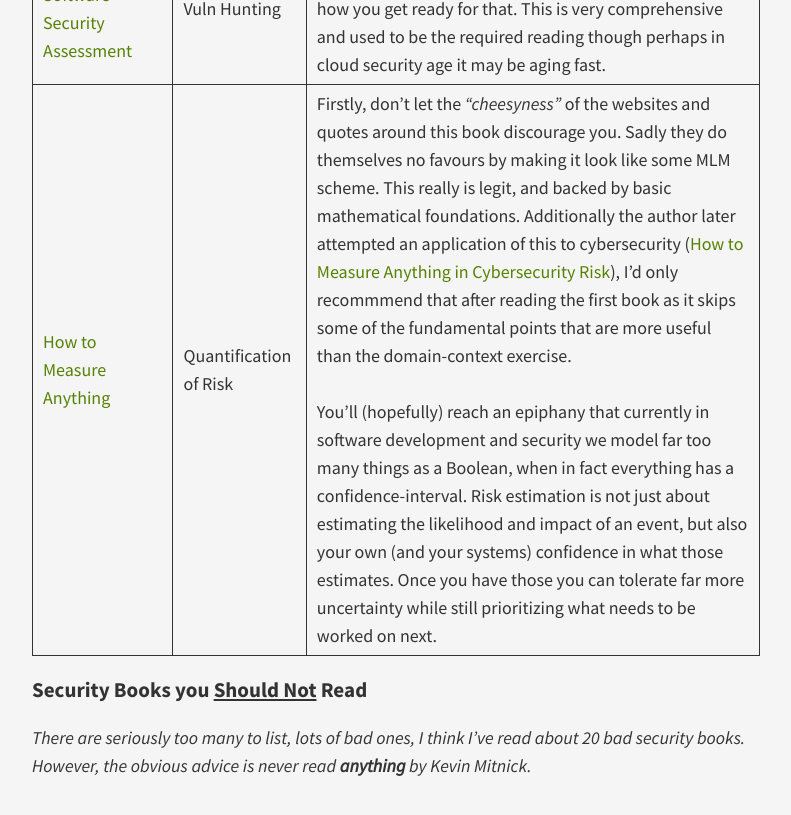
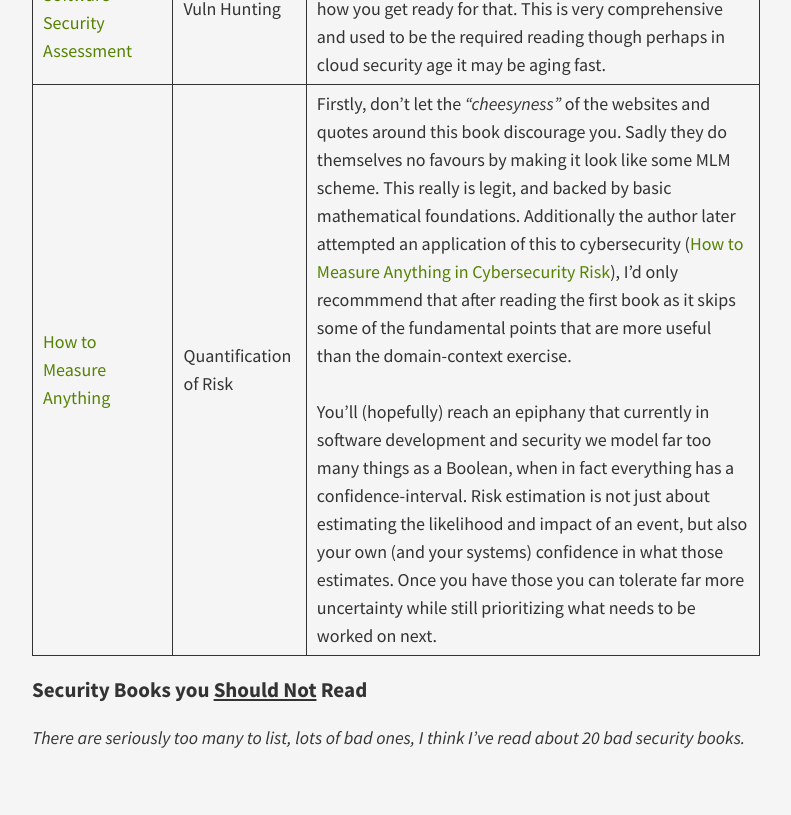
Before and after one commit to joekir/joekir.github.io, a Jekyll site: the page built from security-reading-list/index.md, in a window 1280 px wide and 900 px high, scrolled down 1181 px. Shown: the top 815 px of the window, without its empty margins (244-1035 px from the left). Built offline with Jekyll 4.4.1, drawn with Linux system fonts in a browser that asks for light colours; comment, search, counter and statistics services are not loaded.

Commit message:
Update index.md

```diff
--- a/security-reading-list/index.md
+++ b/security-reading-list/index.md
@@ -18,4 +18,4 @@ _I've had quite a few people that are new to the field of information security a
 
 ### Security Books you <u>Should Not</u> Read
 
-_There are seriously too many to list, lots of bad ones, I think I've read about 20 bad security books. However, the obvious advice is never read **anything** by Kevin Mitnick._
+_There are seriously too many to list, lots of bad ones, I think I've read about 20 bad security books._
```
